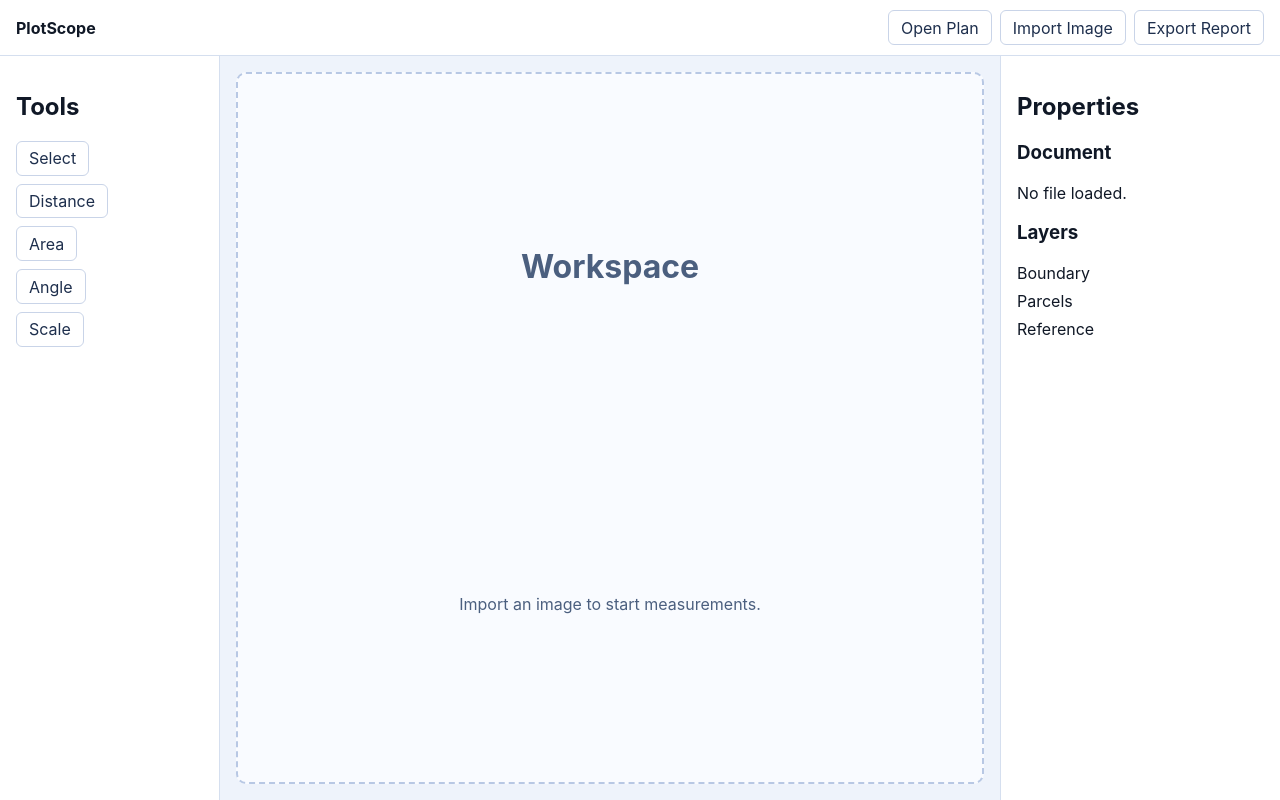
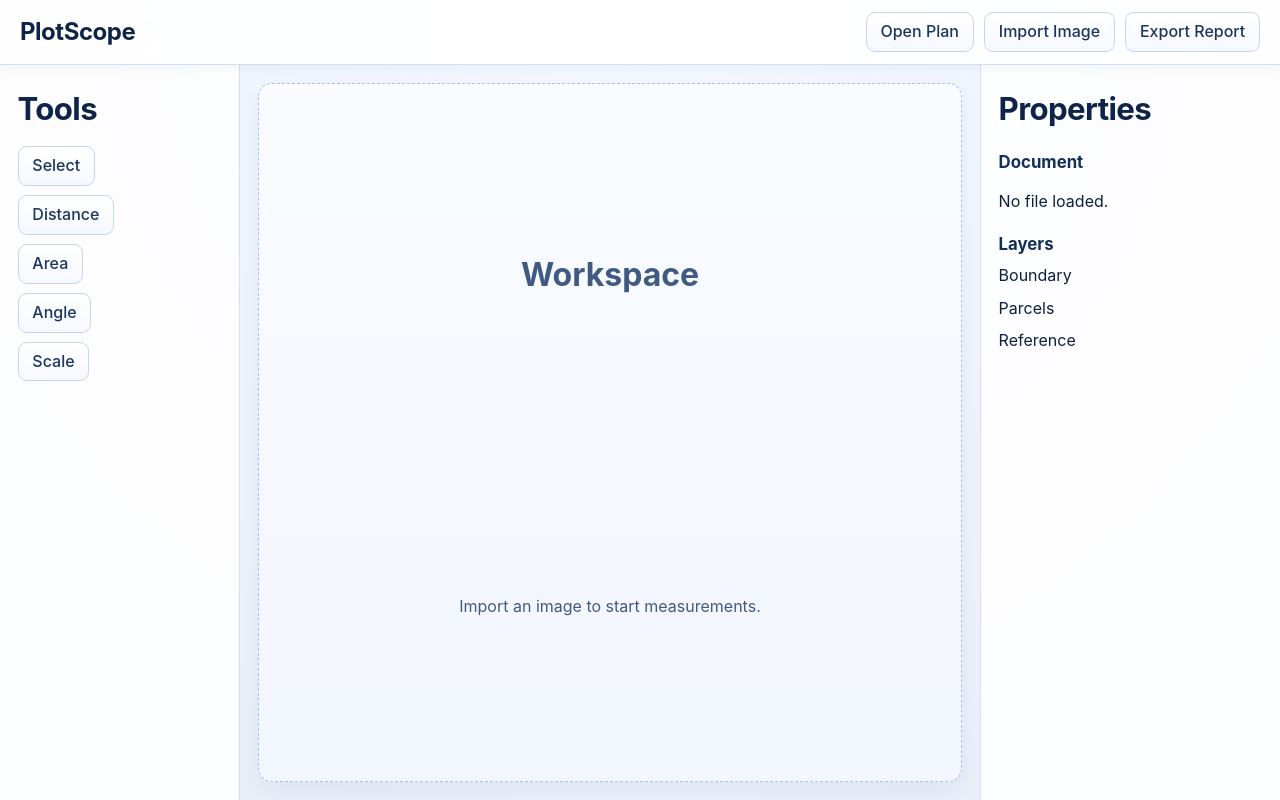
Before and after one commit to Shantanuu00/plotscope, a React (Vite) app: page / in a window 1280 px wide. Built offline with nearby package versions, Linux system fonts and the light colour scheme.

Commit message:
Polish workspace visual style and control hierarchy

```diff
--- a/src/App.css
+++ b/src/App.css
@@ -1,7 +1,8 @@
 :root {
   font-family: Inter, "Segoe UI", Roboto, sans-serif;
-  color: #101826;
-  background: #f3f6fb;
+  color: #0f213d;
+  background: radial-gradient(circle at top, #f7f9ff 0%, #edf2fb 60%, #e7eef9 100%);
+  line-height: 1.45;
 }
 
 * {
@@ -20,7 +21,7 @@ body {
 .app-shell {
   display: flex;
   flex-direction: column;
-  background: #eef3fb;
+  background: transparent;
 }
 
 .file-input-hidden {
@@ -32,46 +33,77 @@ body {
 }
 
 .top-toolbar {
-  height: 56px;
+  min-height: 64px;
   display: flex;
   justify-content: space-between;
   align-items: center;
-  padding: 0 1rem;
-  border-bottom: 1px solid #d5dfef;
-  background: #ffffff;
+  padding: 0.75rem 1.25rem;
+  border-bottom: 1px solid #d3deef;
+  background: rgba(255, 255, 255, 0.92);
+  backdrop-filter: blur(8px);
+  box-shadow: 0 2px 14px rgba(16, 36, 68, 0.06);
 }
 
 .brand {
   font-weight: 700;
+  font-size: 1.5rem;
+  letter-spacing: -0.02em;
+  color: #0d2448;
 }
 
 .toolbar-actions {
   display: flex;
-  gap: 0.5rem;
+  gap: 0.65rem;
+  align-items: center;
 }
 
 button {
-  border: 1px solid #c9d4e8;
-  border-radius: 6px;
-  background: #ffffff;
-  color: #1e2f4d;
-  padding: 0.4rem 0.75rem;
+  border: 1px solid #c7d5eb;
+  border-radius: 9px;
+  background: linear-gradient(180deg, #ffffff 0%, #f5f8ff 100%);
+  color: #1b355e;
+  padding: 0.46rem 0.86rem;
   font: inherit;
+  font-weight: 500;
   cursor: pointer;
+  transition:
+    background 0.16s ease,
+    border-color 0.16s ease,
+    box-shadow 0.16s ease,
+    transform 0.12s ease;
+}
+
+button:hover:not(:disabled) {
+  border-color: #93acdb;
+  background: linear-gradient(180deg, #ffffff 0%, #edf3ff 100%);
+  box-shadow: 0 3px 10px rgba(27, 53, 94, 0.09);
+}
+
+button:active:not(:disabled) {
+  transform: translateY(1px);
+}
+
+button:disabled {
+  cursor: not-allowed;
+  color: #6f84a9;
+  border-color: #d4ddef;
+  background: #f2f6fd;
+  box-shadow: none;
 }
 
 .workspace-layout {
   flex: 1;
   display: grid;
-  grid-template-columns: 220px 1fr 280px;
+  grid-template-columns: 240px 1fr 300px;
   min-height: 0;
 }
 
 .left-sidebar,
 .right-panel {
-  padding: 1rem;
-  background: #ffffff;
+  padding: 1.35rem 1.1rem;
+  background: rgba(255, 255, 255, 0.88);
   overflow: auto;
+  box-shadow: inset 0 1px 0 rgba(255, 255, 255, 0.7);
 }
 
 .left-sidebar {
@@ -82,64 +114,78 @@ button {
   border-left: 1px solid #d5dfef;
 }
 
+.left-sidebar h2,
+.right-panel h2 {
+  margin: 0 0 0.9rem;
+  font-size: 1.95rem;
+  letter-spacing: -0.02em;
+  color: #0e2448;
+}
+
+.left-sidebar h3,
+.right-panel h3 {
+  margin: 1.15rem 0 0.5rem;
+  font-size: 1.05rem;
+  color: #142f57;
+}
+
 .left-sidebar ul,
 .right-panel ul {
   list-style: none;
   margin: 0;
   padding: 0;
   display: grid;
-  gap: 0.5rem;
+  gap: 0.56rem;
 }
 
 .workspace {
-  padding: 1rem;
+  padding: 1.1rem;
   display: flex;
+  min-width: 0;
 }
 
 .workspace-placeholder {
   flex: 1;
-  border: 2px dashed #b8c8e4;
-  border-radius: 10px;
-  background: #f9fbff;
-  color: #4b5f7f;
+  border: 1px dashed #aac1e7;
+  border-radius: 14px;
+  background: linear-gradient(180deg, #f9fbff 0%, #f2f6fd 100%);
+  color: #415a81;
   display: grid;
   place-items: center;
   text-align: center;
-  padding: 1rem;
+  padding: 1.1rem;
+  box-shadow:
+    inset 0 1px 0 rgba(255, 255, 255, 0.75),
+    0 8px 22px rgba(17, 41, 74, 0.06);
 }
 
 .workspace-error {
-  margin: 0 0 0.5rem;
-  color: #b9383f;
+  margin: 0 0 0.65rem;
+  color: #bb3940;
+  font-weight: 600;
 }
 
 .workspace-image-wrapper {
   margin: 0;
   display: grid;
-  gap: 0.5rem;
+  gap: 0.6rem;
   max-height: 100%;
+  width: min(100%, 860px);
+  justify-items: center;
 }
-
-.workspace-image {
-  max-width: 100%;
-  max-height: 70vh;
-  border-radius: 8px;
-  border: 1px solid #cfdaf0;
-  object-fit: contain;
-}
-
 
 .workspace-image-stage {
   width: 100%;
   height: 100%;
-  min-height: 320px;
+  min-height: 360px;
   overflow: hidden;
-  border: 1px solid #d4dded;
-  border-radius: 8px;
+  border: 1px solid #cfdbef;
+  border-radius: 12px;
   background: #ffffff;
   cursor: grab;
   display: grid;
   place-items: center;
+  box-shadow: 0 10px 26px rgba(20, 45, 80, 0.08);
 }
 
 .workspace-image-stage.is-dragging {
@@ -147,11 +193,12 @@ button {
 }
 
 .workspace-image {
+  max-width: min(100%, 760px);
+  max-height: 70vh;
+  border-radius: 10px;
+  border: 1px solid #d2ddf0;
+  object-fit: contain;
   user-select: none;
-}
-
-.workspace-reset-button {
-  justify-self: center;
 }
 
 .workspace-image-layer {
@@ -191,8 +238,43 @@ button {
   stroke-width: 1.5;
 }
 
+.workspace-controls {
+  width: 100%;
+  display: flex;
+  justify-content: center;
+  gap: 0.52rem;
+  flex-wrap: wrap;
+  padding: 0.5rem 0.65rem;
+  border: 1px solid #cfdbef;
+  border-radius: 10px;
+  background: rgba(255, 255, 255, 0.9);
+}
+
+.workspace-reset-button {
+  justify-self: center;
+}
+
+.workspace-zoom-readout {
+  align-self: center;
+  min-width: 4rem;
+  font-weight: 700;
+  color: #274677;
+  letter-spacing: 0.01em;
+}
+
 .workspace-area-readout {
   margin: 0;
-  font-weight: 600;
-  color: #334b6d;
+  font-weight: 700;
+  color: #29466f;
 }
+
+@media (max-width: 1180px) {
+  .workspace-layout {
+    grid-template-columns: 210px 1fr 260px;
+  }
+
+  .left-sidebar,
+  .right-panel {
+    padding: 1rem;
+  }
+}
```
